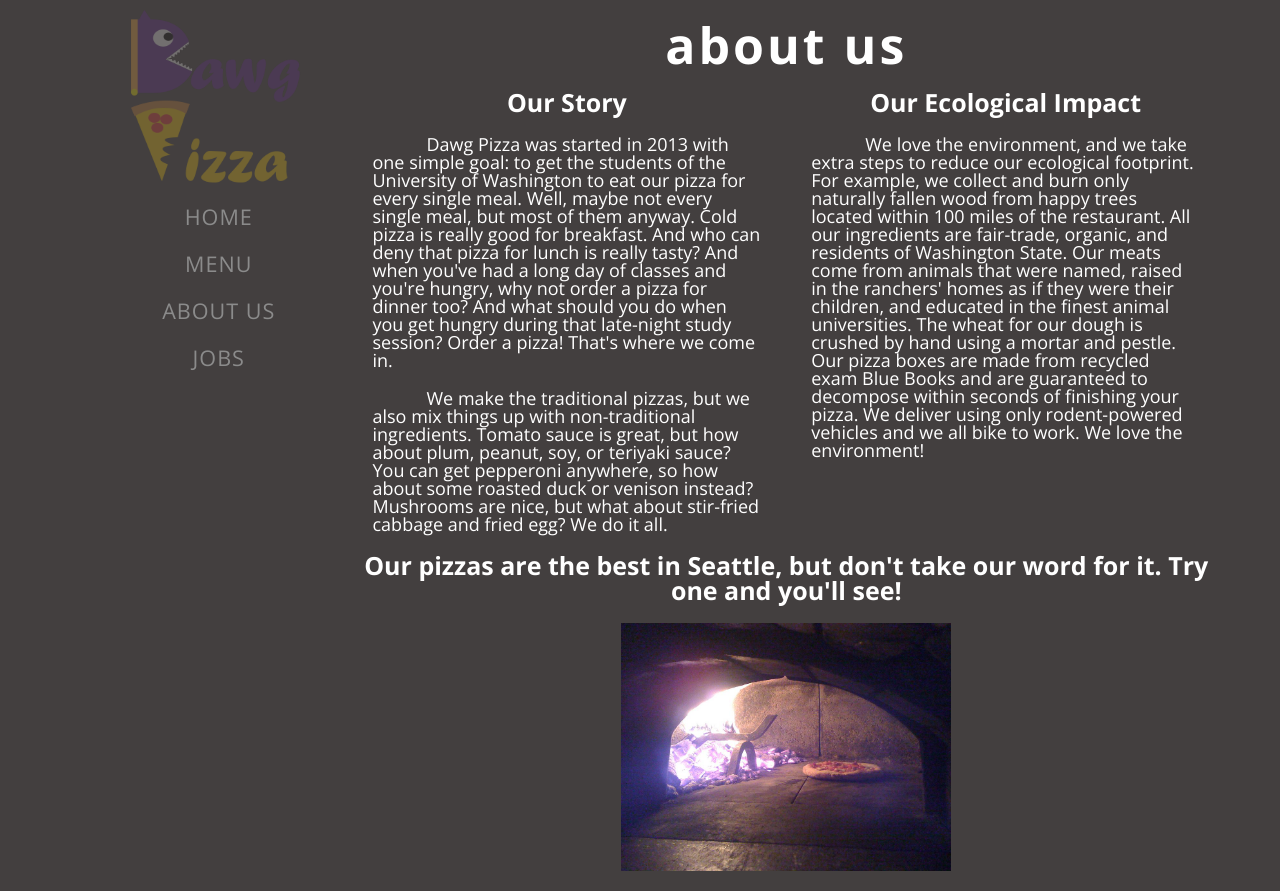
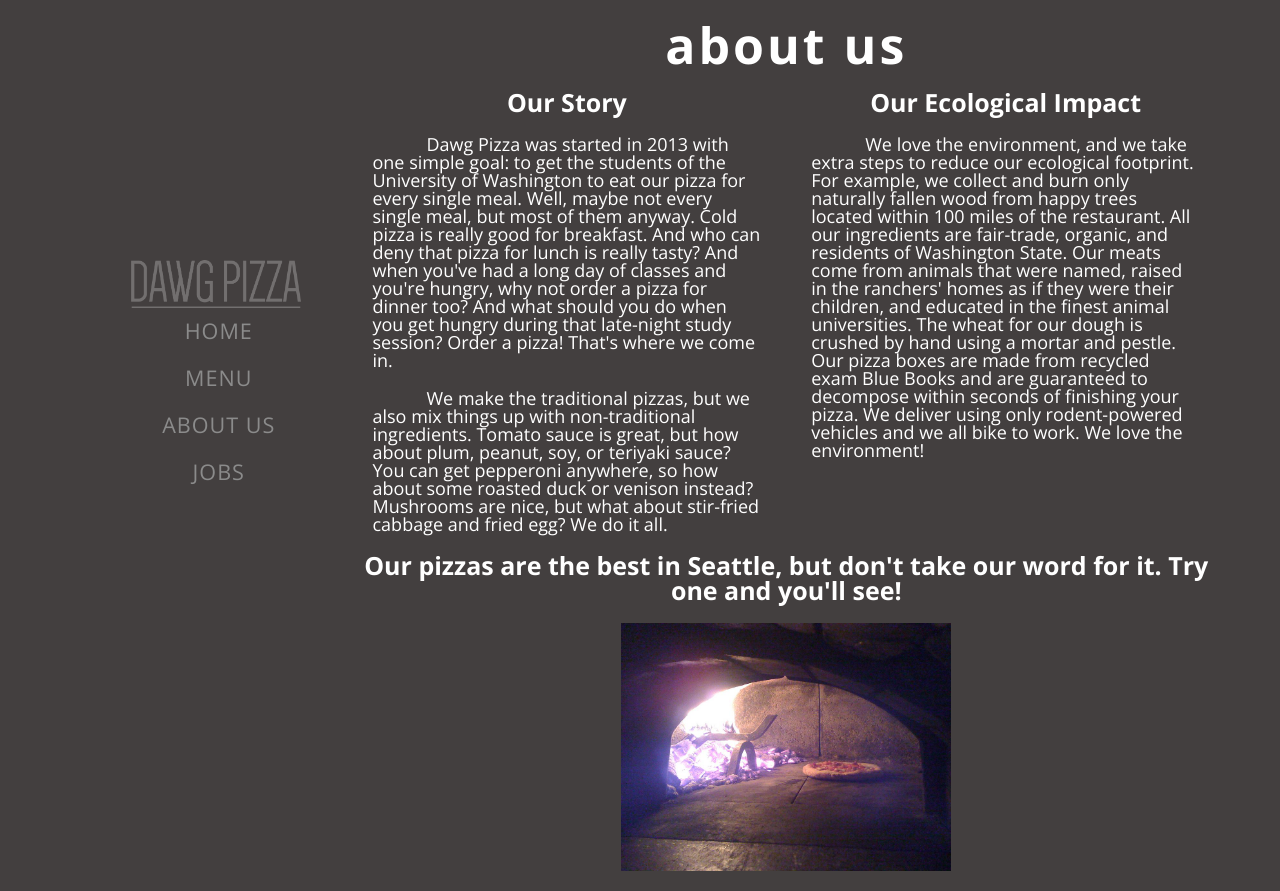
Before and after one commit to oscarwong/DawgPizza, a plain HTML site: page about.html in a window 1280 px wide. Drawn offline with nearby package versions, Linux system fonts and the light colour scheme.

```diff
--- a/about.html
+++ b/about.html
@@ -11,8 +11,8 @@
 	<body>
 		<div class="container">
 			<div class="row">
-				<div class="col-md-3">
-					<a href="index.html"><img class="logo" src="img/logo-vertical.png" alt="Logo"></a>
+				<div class="col-md-3 mainbar">
+					<a href="index.html"><img class="logo" src="img/newlogo.png" alt="Logo"></a>
 					<nav>
 						<ul>
 							<li><a href="index.html">HOME</a></li>
```
Also changed, not shown: jobs.html (+2 -2 lines), menu.html (+2 -2 lines).
